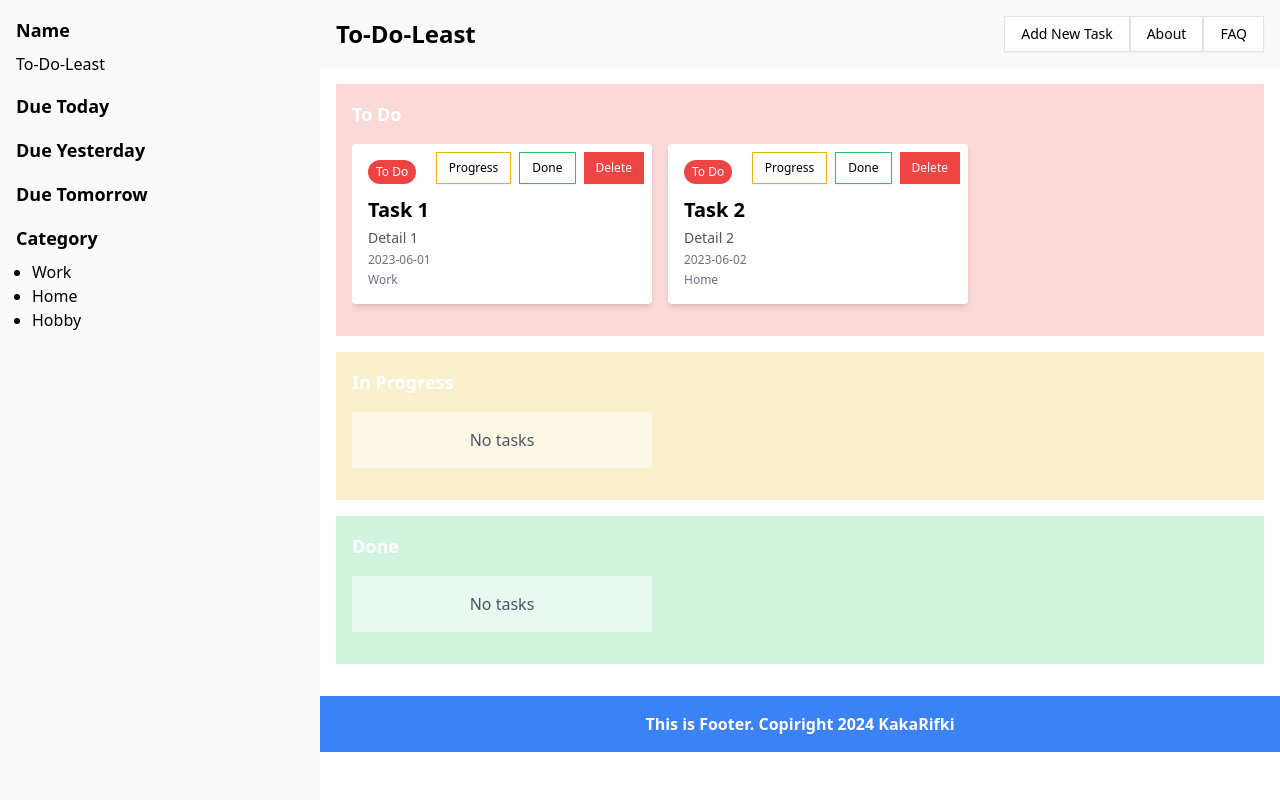
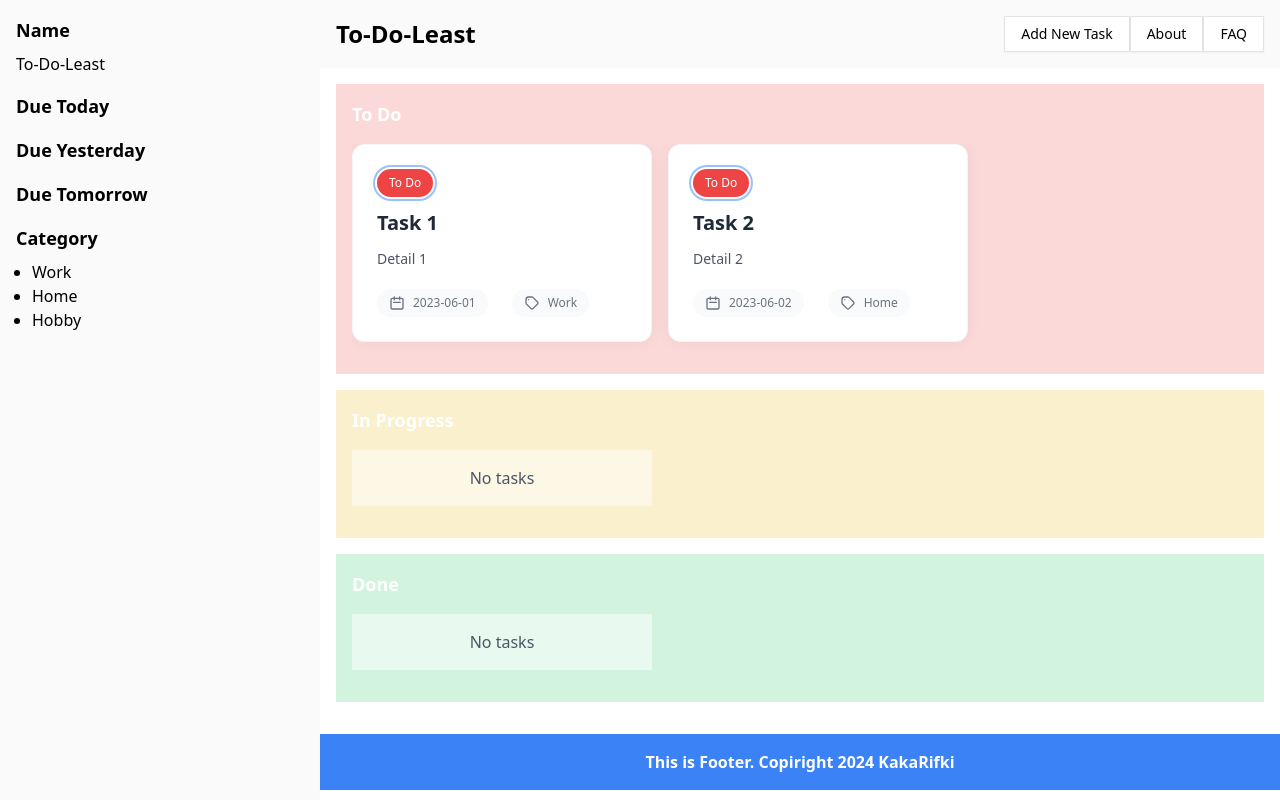
Before and after one commit to kakarifki/To-do-least, a React (Vite) app: page / in a window 1280 px wide. Built offline with nearby package versions, Linux system fonts and the light colour scheme.

Commit message:
feat: change button on task

```diff
--- a/src/components/item-task/index.tsx
+++ b/src/components/item-task/index.tsx
@@ -27,41 +27,74 @@ const ItemTask = ({ task, deleteTask, handleEditTaskStatus }: ItemTaskProps) =>
     done: 'Done'
   } as const;
 
+  const renderStatusButton = () => {
+    if (task.status === 'todo') {
+      return (
+        <Button
+          variant="outline"
+          size="sm"
+          className="border-2 border-yellow-500 bg-yellow-50 hover:bg-yellow-500 hover:text-white shadow-sm hover:shadow-md transition-all duration-200 font-medium"
+          onClick={() => handleEditTaskStatus(task.id, 'progress')}
+        >
+          Move to Progress
+        </Button>
+      );
+    }
+    if (task.status === 'progress') {
+      return (
+        <Button
+          variant="outline"
+          size="sm"
+          className="border-2 border-green-500 bg-green-50 hover:bg-green-500 hover:text-white shadow-sm hover:shadow-md transition-all duration-200 font-medium"
+          onClick={() => handleEditTaskStatus(task.id, 'done')}
+        >
+          Mark as Done
+        </Button>
+      );
+    }
+    return null;
+  };
+
   return (
-    <div className="bg-white p-4 rounded shadow-md flex flex-col gap-1 relative">
-      <div className="flex items-center gap-2 mb-2">
-        <span className={`${statusColors[task.status]} text-white text-xs px-2 py-1 rounded-full`}>
+    <div className="group bg-white p-6 rounded-xl shadow-[0_0_15px_rgba(0,0,0,0.05)] hover:shadow-[0_0_20px_rgba(0,0,0,0.1)] transition-all duration-300 border border-gray-100 relative">
+      <div className="flex items-center gap-2 mb-3">
+        <span
+          className={`${statusColors[task.status]} text-white text-xs px-3 py-1.5 rounded-full font-medium shadow-sm
+          ring-2 ring-offset-2 ${statusColors[task.status].replace('bg-', 'ring-')}/30`}
+        >
           {statusLabels[task.status]}
         </span>
       </div>
-      <h3 className="text-xl font-semibold cursor-pointer" onClick={handleNavigateToDetail}>{task.nameTodo}</h3>
-      <p className="text-sm text-gray-600 cursor-pointer" onClick={handleNavigateToDetail}>{task.details}</p>
-      <p className="text-xs text-gray-500 cursor-pointer" onClick={handleNavigateToDetail}>{task.dueDate}</p>
-      <p className="text-xs text-gray-500 cursor-pointer" onClick={handleNavigateToDetail}>{task.category}</p>
-      <div className="absolute right-2 top-2 flex gap-2">
-        {task.status !== 'progress' && (
-          <Button
-            variant="outline"
-            size="sm"
-            className="border-yellow-500 hover:bg-yellow-500 hover:text-white"
-            onClick={() => handleEditTaskStatus(task.id, 'progress')}
-          >
-            Progress
-          </Button>
-        )}
-        {task.status !== 'done' && (
-          <Button
-            variant="outline"
-            size="sm"
-            className="border-green-500 hover:bg-green-500 hover:text-white"
-            onClick={() => handleEditTaskStatus(task.id, 'done')}
-          >
-            Done
-          </Button>
-        )}
+
+      <div className="space-y-3" onClick={handleNavigateToDetail}>
+        <h3 className="text-xl font-semibold text-gray-800 group-hover:text-blue-600 cursor-pointer transition-colors duration-200">
+          {task.nameTodo}
+        </h3>
+        <p className="text-sm text-gray-600 cursor-pointer group-hover:text-gray-700">
+          {task.details}
+        </p>
+        <div className="flex items-center gap-6 pt-2">
+          <p className="text-xs text-gray-500 flex items-center gap-2 bg-gray-50 px-3 py-1.5 rounded-full">
+            <svg className="w-4 h-4" fill="none" stroke="currentColor" viewBox="0 0 24 24" xmlns="http://www.w3.org/2000/svg">
+              <path strokeLinecap="round" strokeLinejoin="round" strokeWidth={2} d="M8 7V3m8 4V3m-9 8h10M5 21h14a2 2 0 002-2V7a2 2 0 00-2-2H5a2 2 0 00-2 2v12a2 2 0 002 2z" />
+            </svg>
+            {task.dueDate}
+          </p>
+          <p className="text-xs text-gray-500 flex items-center gap-2 bg-gray-50 px-3 py-1.5 rounded-full">
+            <svg className="w-4 h-4" fill="none" stroke="currentColor" viewBox="0 0 24 24" xmlns="http://www.w3.org/2000/svg">
+              <path strokeLinecap="round" strokeLinejoin="round" strokeWidth={2} d="M7 7h.01M7 3h5c.512 0 1.024.195 1.414.586l7 7a2 2 0 010 2.828l-7 7a2 2 0 01-2.828 0l-7-7A1.994 1.994 0 013 12V7a4 4 0 014-4z" />
+            </svg>
+            {task.category}
+          </p>
+        </div>
+      </div>
+
+      <div className="absolute right-4 top-4 flex gap-2 opacity-0 group-hover:opacity-100 transition-all duration-200 scale-95 group-hover:scale-100">
+        {renderStatusButton()}
         <Button
           variant="destructive"
           size="sm"
+          className="bg-red-50 hover:bg-red-500 text-red-600 hover:text-white border-2 border-red-500 shadow-sm hover:shadow-md transition-all duration-200 font-medium"
           onClick={() => deleteTask(task.id)}
         >
           Delete
```
